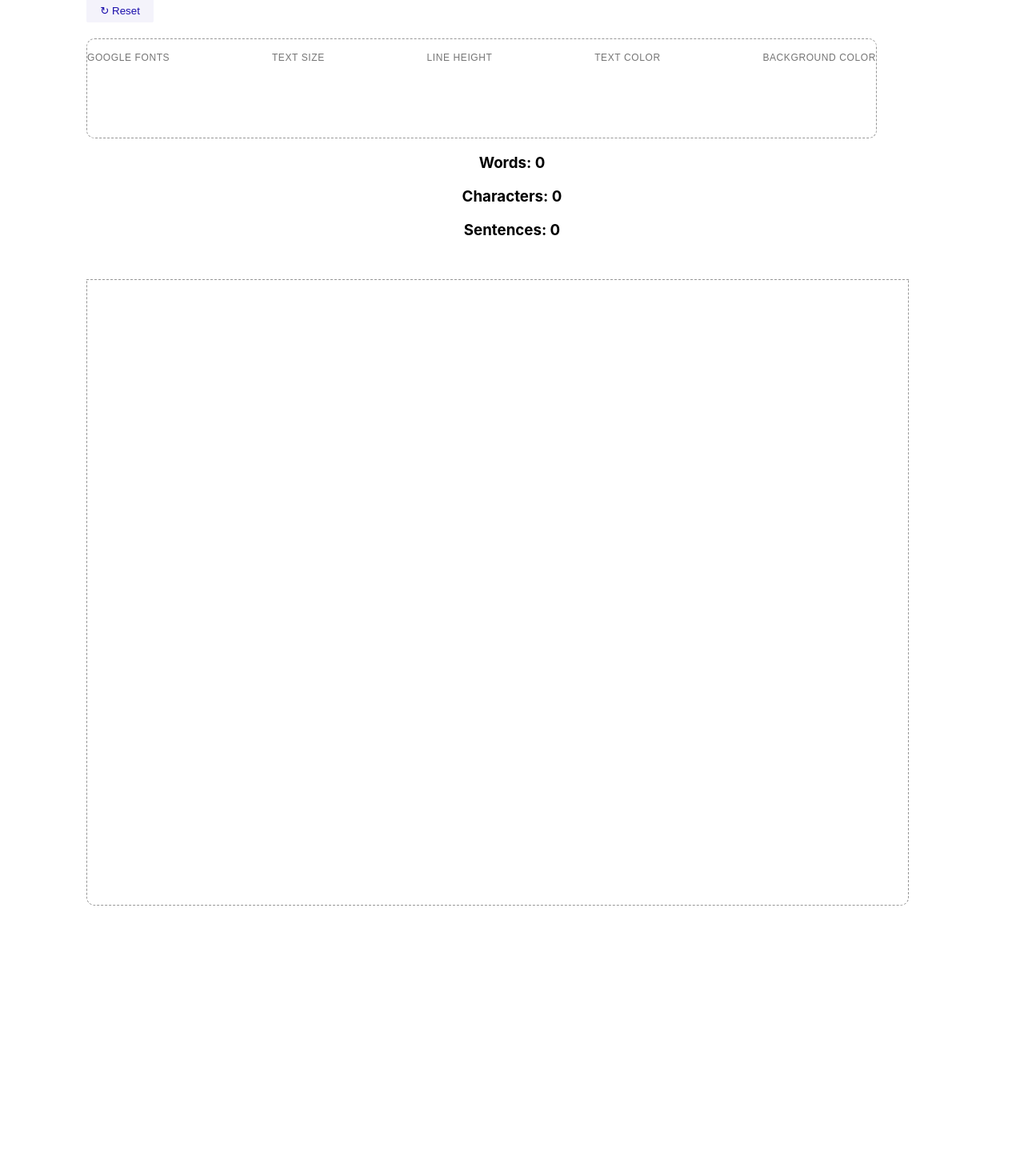
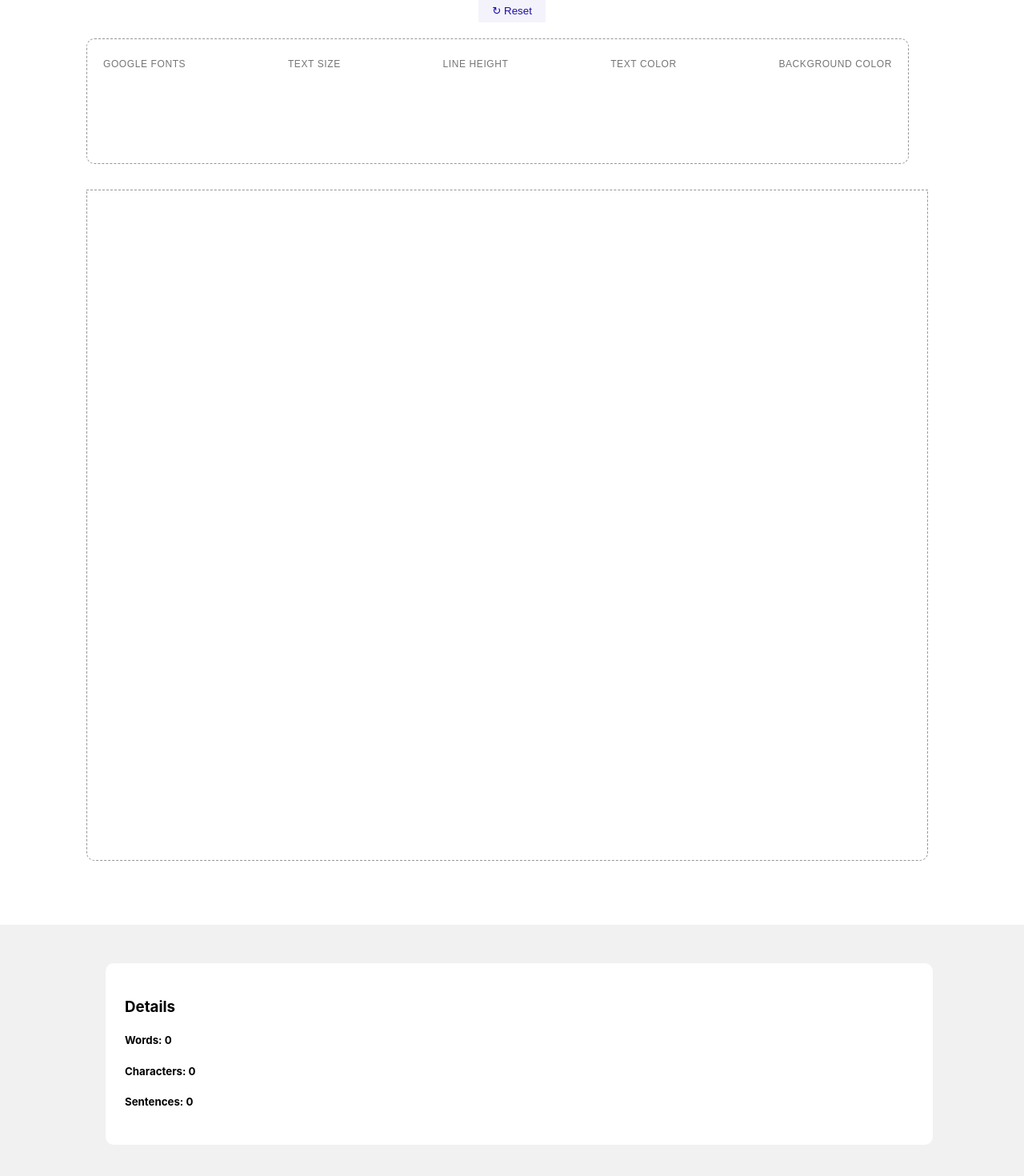
Before and after one commit to drewpager/word-counter, a React (Create React App) app: page / in a window 1280 px wide. Shown: the part 116-1586 px from the top of the page at 80% size. Before the commit the page ends 1280 px from the top, so only its background shows below. Built offline with nearby package versions, Linux system fonts and the light colour scheme.

Commit message:
working on details card

```diff
--- a/src/components/wordCounter.jsx
+++ b/src/components/wordCounter.jsx
@@ -33,14 +33,14 @@ export const WordCounter = () => {
   return (
     <div className="container">
       <h1 className="heading-text">Blog Text Readability Checker</h1>
-      <div className="button--div">
+      <button className="reset-button" onClick={handleReset}>↻ Reset</button>
+      {/* <div className="button--div"> */}
         {/* <div className="metric--selectors">
           <button className={active === "px" ? "px active" : "px"} onClick={() => setActive("px")}>px</button>
           <button className={active === "rem" ? "px active" : "px"} onClick={() => setActive("rem")}>rem</button>
           <button className={active === "em" ? "px active" : "px"} onClick={() => setActive("em")}>em</button>
         </div> */}
-        <button className="reset-button" onClick={handleReset}>↻ Reset</button>
-      </div>
+      {/* </div> */}
       <div className="text--modifiers">
         <p>Google Fonts</p>
         <p>Text Size</p>
@@ -48,11 +48,16 @@ export const WordCounter = () => {
         <p>Text Color</p>
         <p>Background Color</p>
       </div>
-      <h3>Words: {wordCount}</h3>
-      <h3>Characters: {charCount}</h3>
-      <h3>Sentences: {sentenceCount}</h3>
       <div className="input--area">
         <textarea className="text-area" onChange={(e) => handleChange(e)}/>
+      </div>
+      <div className="output--area">
+        <div className="readability--scores">
+          <h3>Details</h3>
+          <h5>Words: {wordCount}</h5>
+          <h5>Characters: {charCount}</h5>
+          <h5>Sentences: {sentenceCount}</h5>
+        </div>
       </div>
     </div>
   )
--- a/src/components/wordCounter.scss
+++ b/src/components/wordCounter.scss
@@ -1,4 +1,5 @@
 @use 'breakpoints';
+/* rem: PX divided by 16 */
 
 .container {
   width: 100%;
@@ -18,18 +19,6 @@
   }
 }
 
-.button--div {
-  width: 61.625rem;
-  margin-left: 1.5rem;
-  display: flex;
-  align-items: center;
-  justify-content: space-between;
-
-  @include breakpoints.desktop {
-    margin-left: 6.75rem;
-  }
-}
-
 .reset-button {
   width: 5.25rem;
   height: 1.875rem;
@@ -40,10 +29,8 @@
   cursor: pointer;
 }
 
-/* rem: PX divided by 16 */
 .text--modifiers {
   display: flex;
-  justify-content: space-between;
   padding-top: 1rem;
   align-items: flex-start;
   border: 0.0625rem dashed #979797;
@@ -51,9 +38,13 @@
   max-width: 61.625rem;
   height: 6.6875rem;
   margin-top: 1.25rem;
+  margin-right: 1.5rem;
+  margin-left: 1.5rem;
+  padding: 0.75rem 1.25rem;
+  justify-content: space-between;
+
     & > p {
       font-family: 'GT America', sans-serif;
-    /* font-family: 'Roboto', sans-serif; */
       color: #757575;
       margin: 0;
       font-style: normal;
@@ -64,10 +55,10 @@
       text-transform: uppercase;
     }
 
-  margin-right: 1.5rem;
-  margin-left: 1.5rem;
   @include breakpoints.desktop {
     margin-left: 6.75rem;
+    padding: 1.5rem 1.25rem;
+    justify-content: space-between;
   }
 }
 
@@ -76,8 +67,7 @@
   width: 61.625rem;
   min-height: 47.3125rem;
   height: fit-content;
-  padding: 0.75rem 1.25rem;
-  // box-sizing: border-box;
+  padding: 2.5rem 2rem;
   border: 0.0625rem dashed #979797;
   border-radius: 0 0 0.625rem 0.625rem;
   background-color: #FFFFFF;
@@ -85,17 +75,35 @@
   resize: none;
   outline: none;
   margin-left: 1.5rem;
+
   @include breakpoints.desktop {
     margin-left: 6.75rem;
   }
 }
 
 .input--area {
-  width: 100%;
-  // margin-left: 6.75rem;
+  // width: 100%;
   display: flex;
   align-items: flex-start;
   justify-content: space-between;
+}
+
+.output--area {
+  margin-top: 3rem;
+  background-color: #F1F1F1;
+  padding: 3rem 1.5rem;
+}
+
+.readability--scores {
+  background-color: #FFFFFF;
+  border-radius: 0.625rem;
+  max-width: 61.625rem;
+  text-align: start;
+  padding: 1.5rem;
+
+  @include breakpoints.desktop {
+    margin-left: 6.75rem;
+  }
 }
 
 // OLD STYLES
@@ -130,3 +138,15 @@
 // .px {
 //   width: 33%;
 // }
+
+// .button--div {
+//   width: 61.625rem;
+//   margin-left: 1.5rem;
+//   display: flex;
+//   align-items: flex-end;
+//   justify-content: space-between;
+
+//   @include breakpoints.desktop {
+//     margin-left: 6.75rem;
+//   }
+// }
```
Lines whose indentation alone changed are shown as unchanged.
